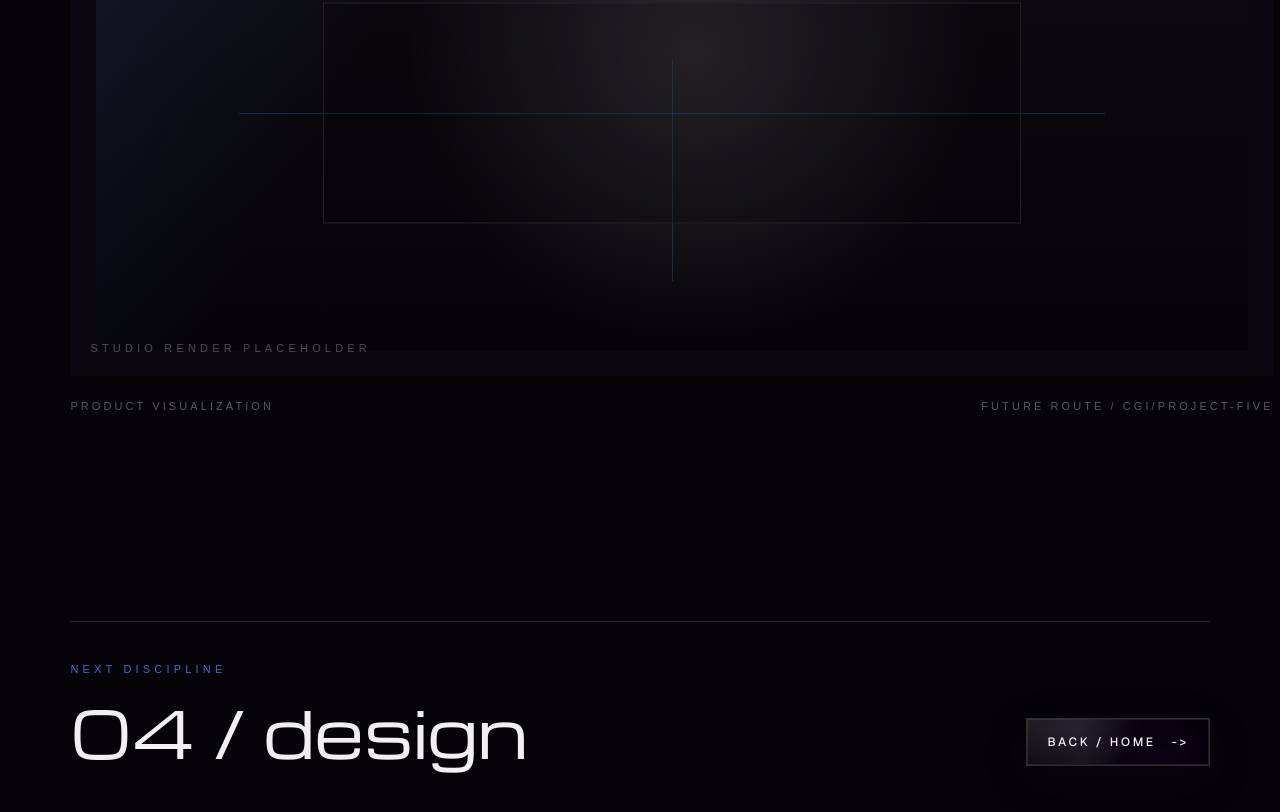
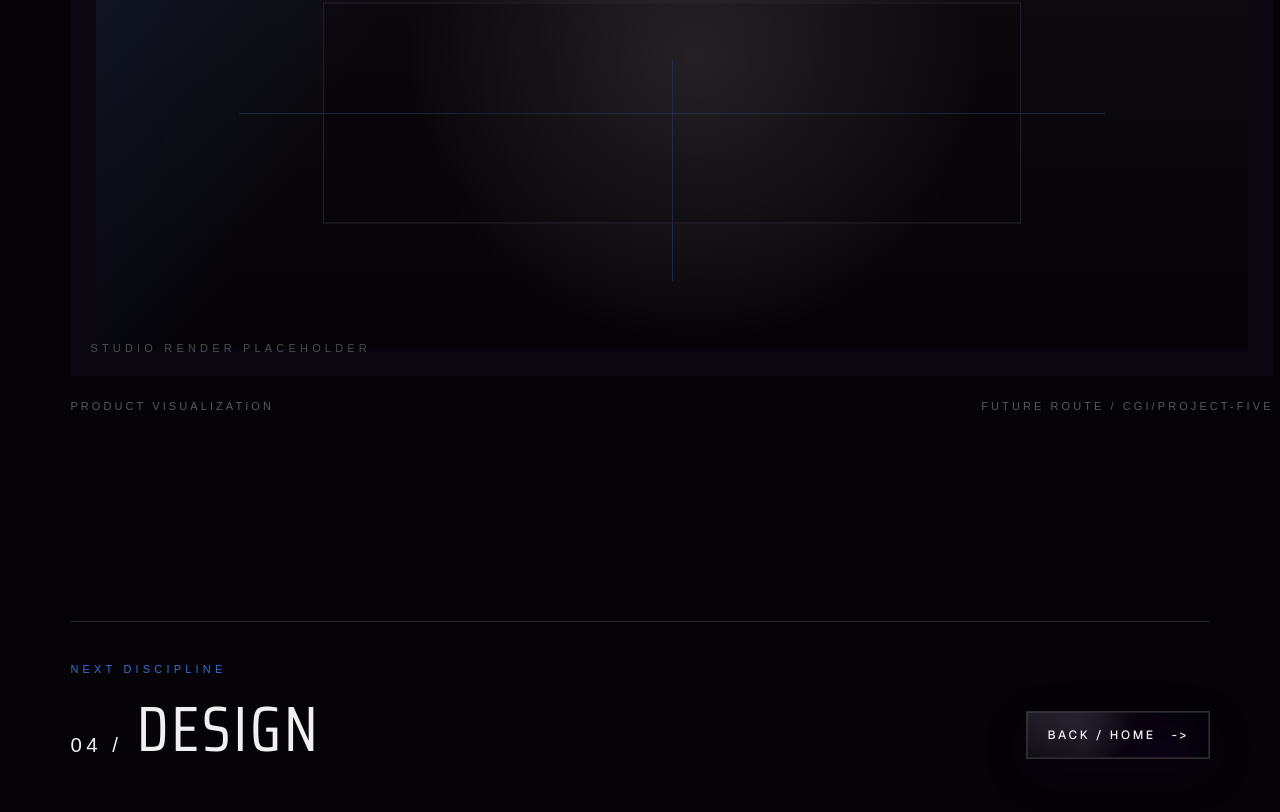
Before and after one commit to ramielscreams/akanimates, a Next.js app: page /cgi in a window 1280 px wide. Shown: the part 5201-6013 px from the top of the page. Built offline with nearby package versions, Linux system fonts and the light colour scheme; a web font is replaced by a local one.

Commit message:
footer font mapping

```diff
--- a/src/app/cgi/page.tsx
+++ b/src/app/cgi/page.tsx
@@ -3,6 +3,7 @@ import Link from "next/link";
 import { CgiHero } from "@/components/cgi/cgi-hero";
 import { CgiProjectList } from "@/components/cgi/cgi-project-list";
 import { InteriorMenu } from "@/components/navigation/interior-menu";
+import { NextDisciplineLink } from "@/components/navigation/next-discipline-link";
 import { LiquidGlassButton } from "@/components/ui/liquid-glass-button";
 import { cgiProjects } from "@/data/cgi-projects";
 
@@ -19,12 +20,7 @@ export default function CgiPage() {
             <p className="site-technical-label text-technical">
               Next discipline
             </p>
-            <Link
-              href="/design"
-              className="large-nav-link mt-6 inline-flex min-h-11 items-center font-light lowercase tracking-normal text-text-primary transition-[color,opacity] duration-[var(--motion-ui-fast)] ease-[var(--ease-ui)] hover:text-brand-soft hover:opacity-100 active:opacity-65 focus-visible:outline focus-visible:outline-2 focus-visible:outline-offset-4 focus-visible:outline-brand-interactive"
-            >
-              04 / design
-            </Link>
+            <NextDisciplineLink href="/design" index="04" label="design" />
           </div>
           <div className="sm:text-right">
             <LiquidGlassButton asChild>
--- a/src/app/design/page.tsx
+++ b/src/app/design/page.tsx
@@ -3,6 +3,7 @@ import Link from "next/link";
 import { DesignHero } from "@/components/design/design-hero";
 import { DesignProjectList } from "@/components/design/design-project-list";
 import { InteriorMenu } from "@/components/navigation/interior-menu";
+import { NextDisciplineLink } from "@/components/navigation/next-discipline-link";
 import { LiquidGlassButton } from "@/components/ui/liquid-glass-button";
 import { designProjects } from "@/data/design-projects";
 
@@ -19,12 +20,7 @@ export default function DesignPage() {
             <p className="site-technical-label text-technical">
               Next discipline
             </p>
-            <Link
-              href="/contact"
-              className="large-nav-link mt-6 inline-flex min-h-11 items-center font-light lowercase tracking-normal text-text-primary transition-[color,opacity] duration-[var(--motion-ui-fast)] ease-[var(--ease-ui)] hover:text-brand-soft hover:opacity-100 active:opacity-65 focus-visible:outline focus-visible:outline-2 focus-visible:outline-offset-4 focus-visible:outline-brand-interactive"
-            >
-              05 / contact
-            </Link>
+            <NextDisciplineLink href="/contact" index="05" label="contact" />
           </div>
           <div className="sm:text-right">
             <LiquidGlassButton asChild>
--- a/src/app/globals.css
+++ b/src/app/globals.css
@@ -373,6 +373,55 @@ body::-webkit-scrollbar {
   word-break: normal;
   font-size: var(--type-nav-large);
   line-height: 0.96;
+}
+
+.discipline-footer-index {
+  font-family: var(--font-technical), var(--font-ui), sans-serif;
+  font-size: 0.32em;
+  font-weight: 500;
+  letter-spacing: clamp(0.12em, 0.36vw, 0.22em);
+  line-height: 1;
+  transform: translateY(0.06em);
+}
+
+.discipline-footer-name {
+  font-family: var(--font-discipline-footer), var(--font-ui), sans-serif;
+  font-size: 1em;
+  font-weight: var(--discipline-footer-weight, 300);
+  font-stretch: var(--discipline-footer-stretch, normal);
+  letter-spacing: var(--discipline-footer-tracking, 0);
+  line-height: var(--discipline-footer-line-height, 0.96);
+  text-transform: uppercase;
+}
+
+.discipline-footer-about,
+.discipline-footer-contact {
+  --font-discipline-footer: var(--font-about);
+  --discipline-footer-weight: 360;
+  --discipline-footer-tracking: 0;
+  --discipline-footer-line-height: 0.96;
+}
+
+.discipline-footer-photography {
+  --font-discipline-footer: var(--font-photography);
+  --discipline-footer-weight: 400;
+  --discipline-footer-tracking: 0;
+  --discipline-footer-line-height: 1;
+}
+
+.discipline-footer-cgi {
+  --font-discipline-footer: var(--font-cgi);
+  --discipline-footer-weight: 400;
+  --discipline-footer-tracking: clamp(0.015em, 0.34vw, 0.07em);
+  --discipline-footer-line-height: 1;
+}
+
+.discipline-footer-design {
+  --font-discipline-footer: var(--font-design);
+  --discipline-footer-weight: 400;
+  --discipline-footer-stretch: condensed;
+  --discipline-footer-tracking: clamp(0.005em, 0.24vw, 0.045em);
+  --discipline-footer-line-height: 0.92;
 }
 
 .meta-text {
--- a/src/app/photography/page.tsx
+++ b/src/app/photography/page.tsx
@@ -1,5 +1,6 @@
 import Link from "next/link";
 import { InteriorMenu } from "@/components/navigation/interior-menu";
+import { NextDisciplineLink } from "@/components/navigation/next-discipline-link";
 import { PhotographyHero } from "@/components/photography/photography-hero";
 import { PhotographyProjectList } from "@/components/photography/photography-project-list";
 import { LiquidGlassButton } from "@/components/ui/liquid-glass-button";
@@ -18,12 +19,7 @@ export default function PhotographyPage() {
             <p className="site-technical-label text-text-muted">
               Next discipline
             </p>
-            <Link
-              href="/cgi"
-              className="large-nav-link mt-6 inline-flex min-h-11 items-center font-light lowercase tracking-normal text-text-primary transition-[color,opacity] duration-[var(--motion-ui-fast)] ease-[var(--ease-ui)] hover:text-brand-soft hover:opacity-100 active:opacity-65 focus-visible:outline focus-visible:outline-2 focus-visible:outline-offset-4 focus-visible:outline-brand-interactive"
-            >
-              03 / cgi
-            </Link>
+            <NextDisciplineLink href="/cgi" index="03" label="cgi" />
           </div>
 
           <div className="sm:text-right">
--- /dev/null
+++ b/src/components/navigation/next-discipline-link.tsx
@@ -0,0 +1,33 @@
+import Link from "next/link";
+
+type DisciplineKey = "about" | "photography" | "cgi" | "design" | "contact";
+
+type NextDisciplineLinkProps = {
+  href: string;
+  index: string;
+  label: DisciplineKey;
+};
+
+const disciplineFooterClasses: Record<DisciplineKey, string> = {
+  about: "discipline-footer-about",
+  cgi: "discipline-footer-cgi",
+  contact: "discipline-footer-contact",
+  design: "discipline-footer-design",
+  photography: "discipline-footer-photography",
+};
+
+export function NextDisciplineLink({
+  href,
+  index,
+  label,
+}: NextDisciplineLinkProps) {
+  return (
+    <Link
+      href={href}
+      className={`large-nav-link ${disciplineFooterClasses[label]} mt-6 inline-flex min-h-11 items-baseline gap-[0.22em] font-light lowercase tracking-normal text-text-primary transition-[color,opacity] duration-[var(--motion-ui-fast)] ease-[var(--ease-ui)] hover:text-brand-soft hover:opacity-100 active:opacity-65 focus-visible:outline focus-visible:outline-2 focus-visible:outline-offset-4 focus-visible:outline-brand-interactive`}
+    >
+      <span className="discipline-footer-index">{index} /</span>
+      <span className="discipline-footer-name">{label}</span>
+    </Link>
+  );
+}
```
